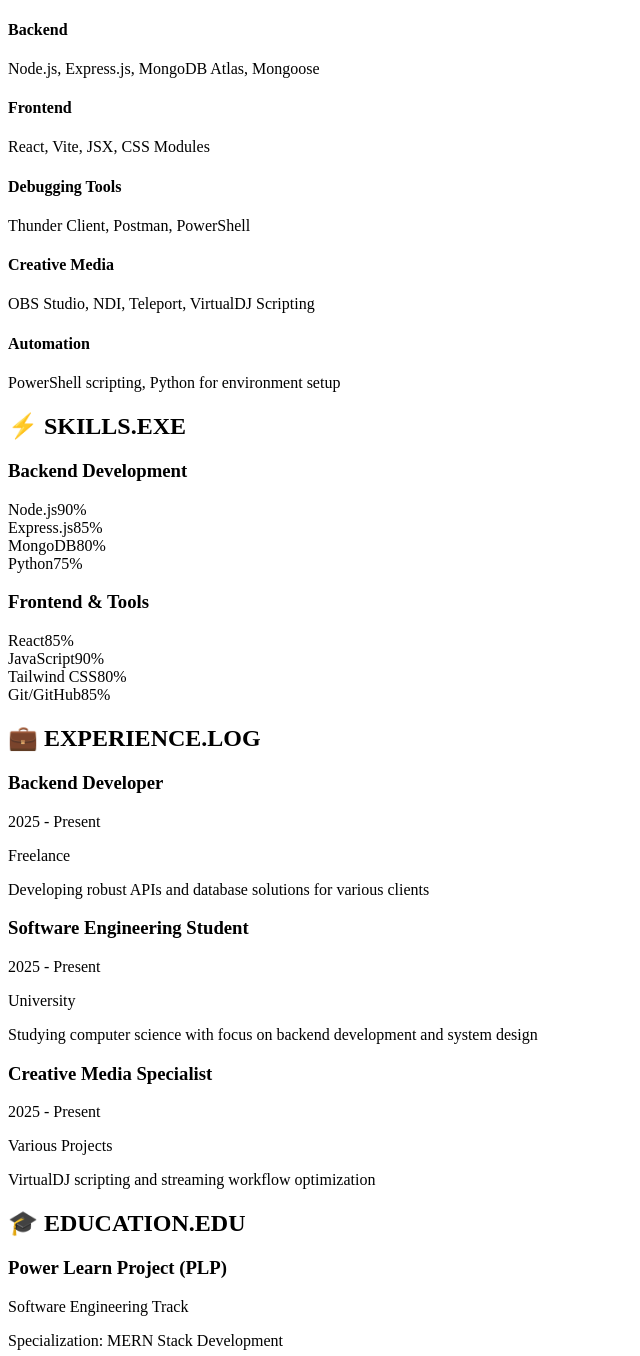
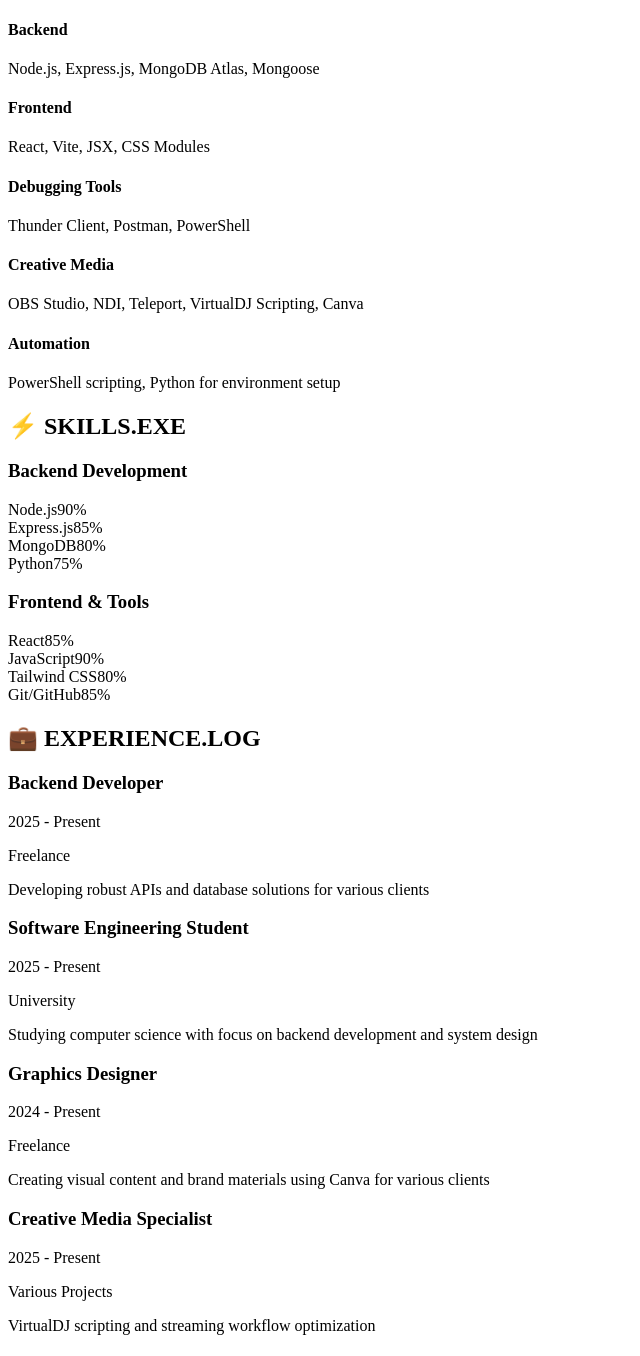
Before and after one commit to mwangiasford1/matrix-portfolio, a React (Vite) app: page / in a window 1280 px wide. Shown: the part 7840-9196 px from the top of the page, without its empty margins (0-640 px from the left). Built offline with nearby package versions, Linux system fonts and the light colour scheme; the HTML template or start-up script is replaced by a standard one.

Commit message:
Add graphics design experience with Canva

```diff
--- a/src/App.jsx
+++ b/src/App.jsx
@@ -190,7 +190,7 @@ function App() {
                   </div>
                   <div>
                     <h4 className="text-matrix-green font-semibold mb-2">Creative Media</h4>
-                    <p className="text-sm opacity-80">OBS Studio, NDI, Teleport, VirtualDJ Scripting</p>
+                    <p className="text-sm opacity-80">OBS Studio, NDI, Teleport, VirtualDJ Scripting, Canva</p>
                   </div>
                   <div>
                     <h4 className="text-matrix-green font-semibold mb-2">Automation</h4>
@@ -272,6 +272,12 @@ function App() {
                   company: 'University',
                   period: '2025 - Present',
                   description: 'Studying computer science with focus on backend development and system design'
+                },
+                {
+                  title: 'Graphics Designer',
+                  company: 'Freelance',
+                  period: '2024 - Present',
+                  description: 'Creating visual content and brand materials using Canva for various clients'
                 },
                 {
                   title: 'Creative Media Specialist',
```
